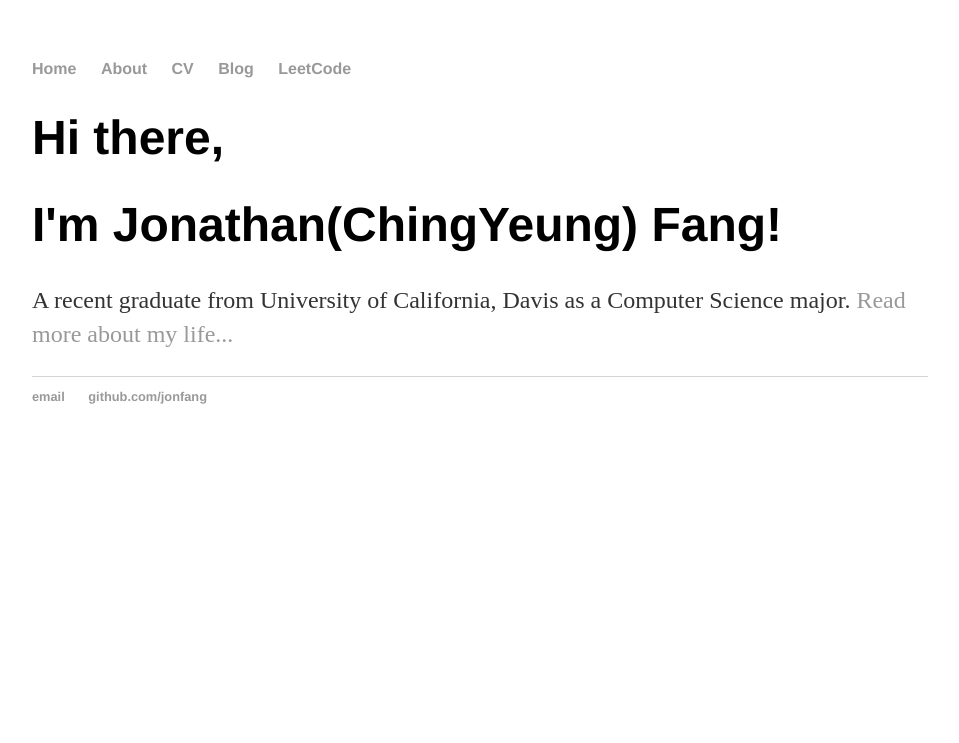
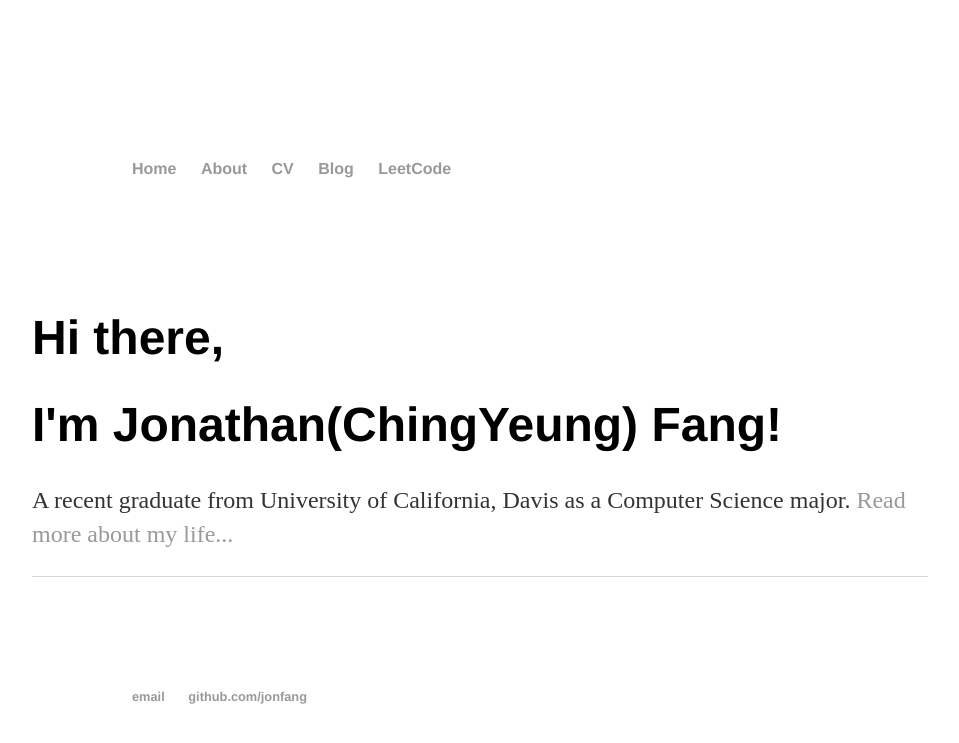
Before and after one commit to jonfang/jonfang.github.io, a Jekyll site: the page built from index.html, in a window 1280 px wide. Shown: the top 743 px of the page, without its empty margins (160-1119 px from the left). Built offline with Jekyll 4.4.1, drawn with Linux system fonts in a browser that asks for light colours.

Commit message:
Update main.css

```diff
--- a/css/main.css
+++ b/css/main.css
@@ -4,7 +4,7 @@ body {
 }
 nav ul, footer ul {
     font-family:'Helvetica', 'Arial', 'Sans-Serif';
-    padding: 0px;
+    padding: 100px;
     list-style: none;
     font-weight: bold;
 }
```
